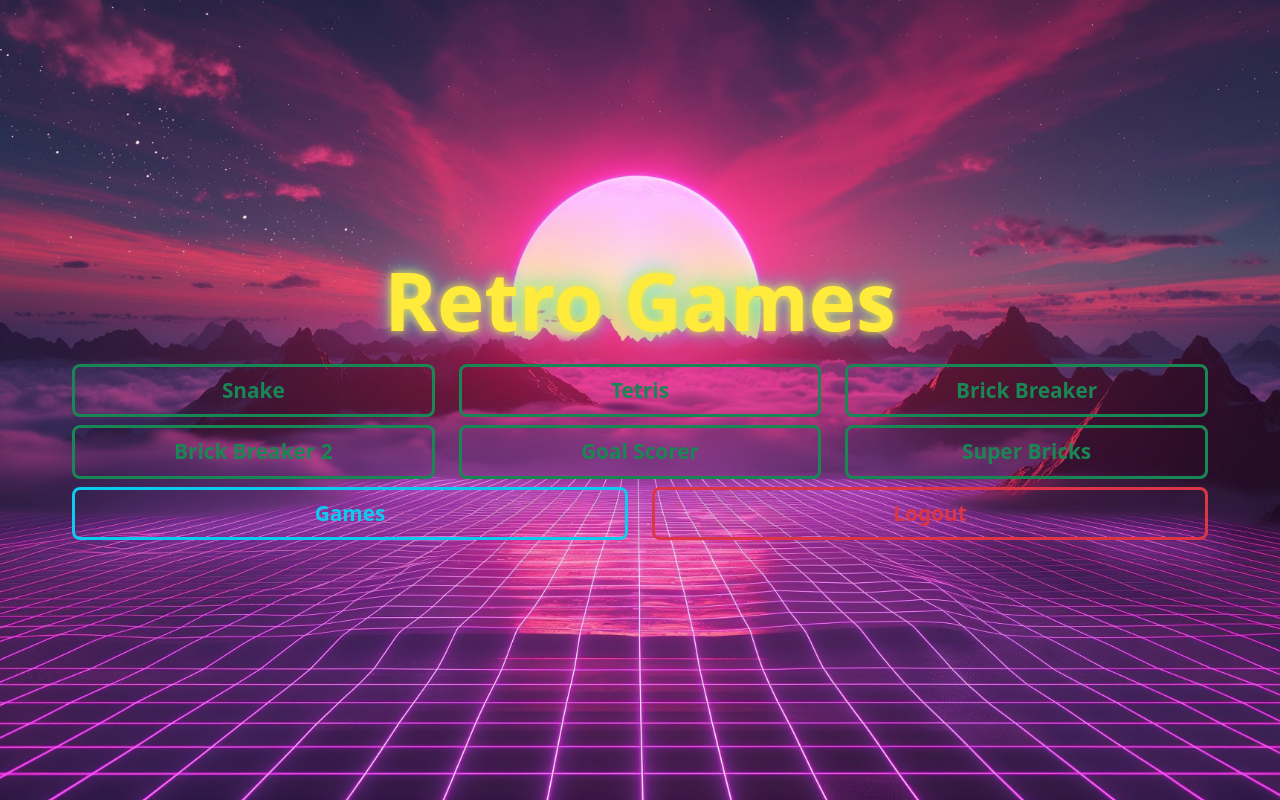
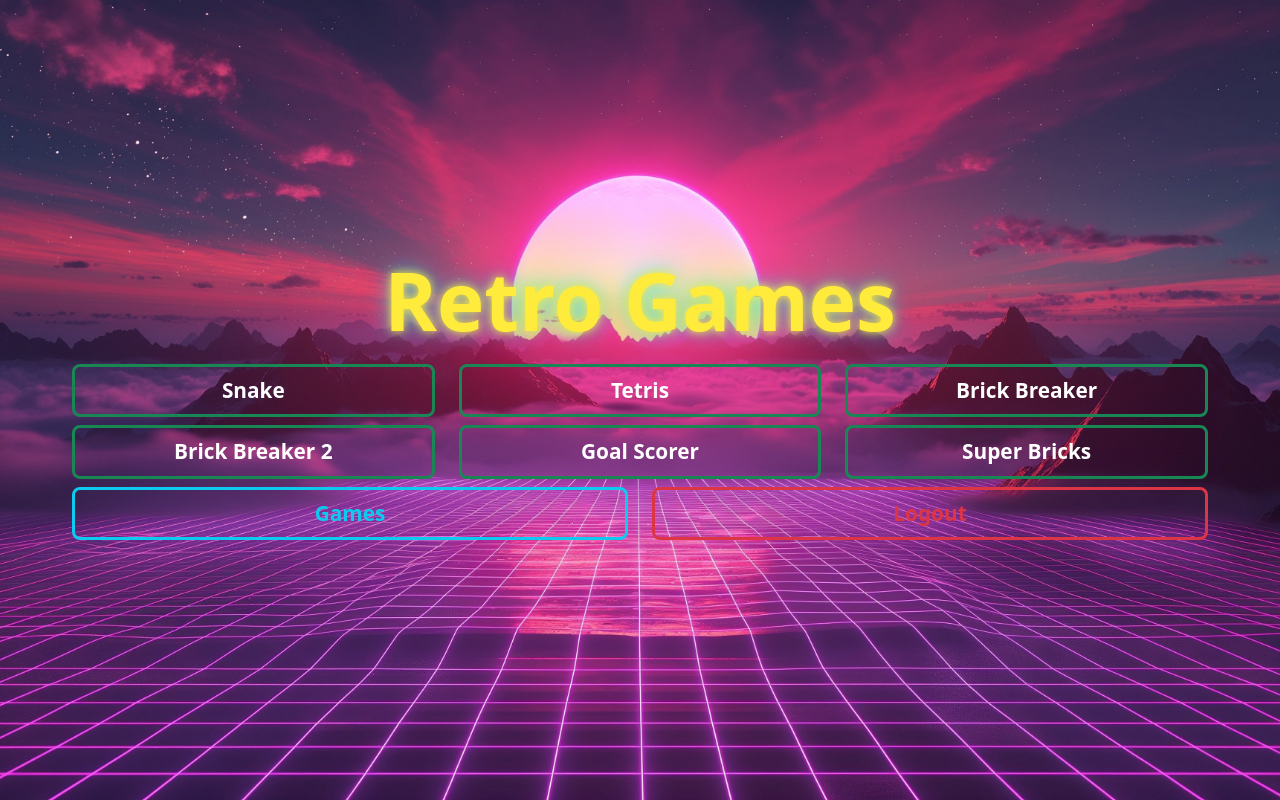
Before and after one commit to emanuelco07/2D_Games_Platform_Retro_Games, an Angular app in the folder Retro_Games_frontend/: page /rankings-page in a window 1280 px wide. Built offline with nearby package versions, Linux system fonts and the light colour scheme.

Commit message:
making text color white for buttons on rankings page

```diff
--- a/Retro_Games_frontend/src/app/rankings-page/rankings-page.html
+++ b/Retro_Games_frontend/src/app/rankings-page/rankings-page.html
@@ -7,30 +7,30 @@
 
     <div class="row mx-md-5">
         <div class="col-md-4 mb-2 mx-auto text-center">
-            <button class="btn btn-outline-success btn-lg d-block w-100 fw-bold" (click)="goToSnake()">Snake</button>
+            <button class="btn btn-outline-success btn-lg d-block w-100 fw-bold" style="color: white" (click)="goToSnake()">Snake</button>
         </div>
 
         <div class="col-md-4 mb-2 mx-auto text-center">
-            <button class="btn btn-outline-success btn-lg d-block w-100 fw-bold" (click)="goToTetris()">Tetris</button>
+            <button class="btn btn-outline-success btn-lg d-block w-100 fw-bold" style="color: white" (click)="goToTetris()">Tetris</button>
         </div>
 
         <div class="col-md-4 mb-2 mx-auto text-center">
-            <button class="btn btn-outline-success btn-lg d-block w-100 fw-bold" (click)="goToBrickBreaker()">Brick
+            <button class="btn btn-outline-success btn-lg d-block w-100 fw-bold" style="color: white" (click)="goToBrickBreaker()">Brick
                 Breaker</button>
         </div>
     </div>
 
     <div class="row mx-md-5">
         <div class="col-md-4 mb-2 mx-auto text-center">
-            <button class="btn btn-outline-success btn-lg d-block w-100 fw-bold" (click)="goToBrickBreaker2()">Brick Breaker 2</button>
+            <button class="btn btn-outline-success btn-lg d-block w-100 fw-bold" style="color: white" (click)="goToBrickBreaker2()">Brick Breaker 2</button>
         </div>
 
         <div class="col-md-4 mb-2 mx-auto text-center">
-            <button class="btn btn-outline-success btn-lg d-block w-100 fw-bold" (click)="goToGoalscorer()">Goal Scorer</button>
+            <button class="btn btn-outline-success btn-lg d-block w-100 fw-bold" style="color: white" (click)="goToGoalscorer()">Goal Scorer</button>
         </div>
 
         <div class="col-md-4 mb-2 mx-auto text-center">
-            <button class="btn btn-outline-success btn-lg d-block w-100 fw-bold" (click)="goToSuperBricks()">Super Bricks</button>
+            <button class="btn btn-outline-success btn-lg d-block w-100 fw-bold" style="color: white" (click)="goToSuperBricks()">Super Bricks</button>
         </div>
     </div>
 
```
Also changed, not shown: 14 other files (tests, documents, lock files or other folders).
